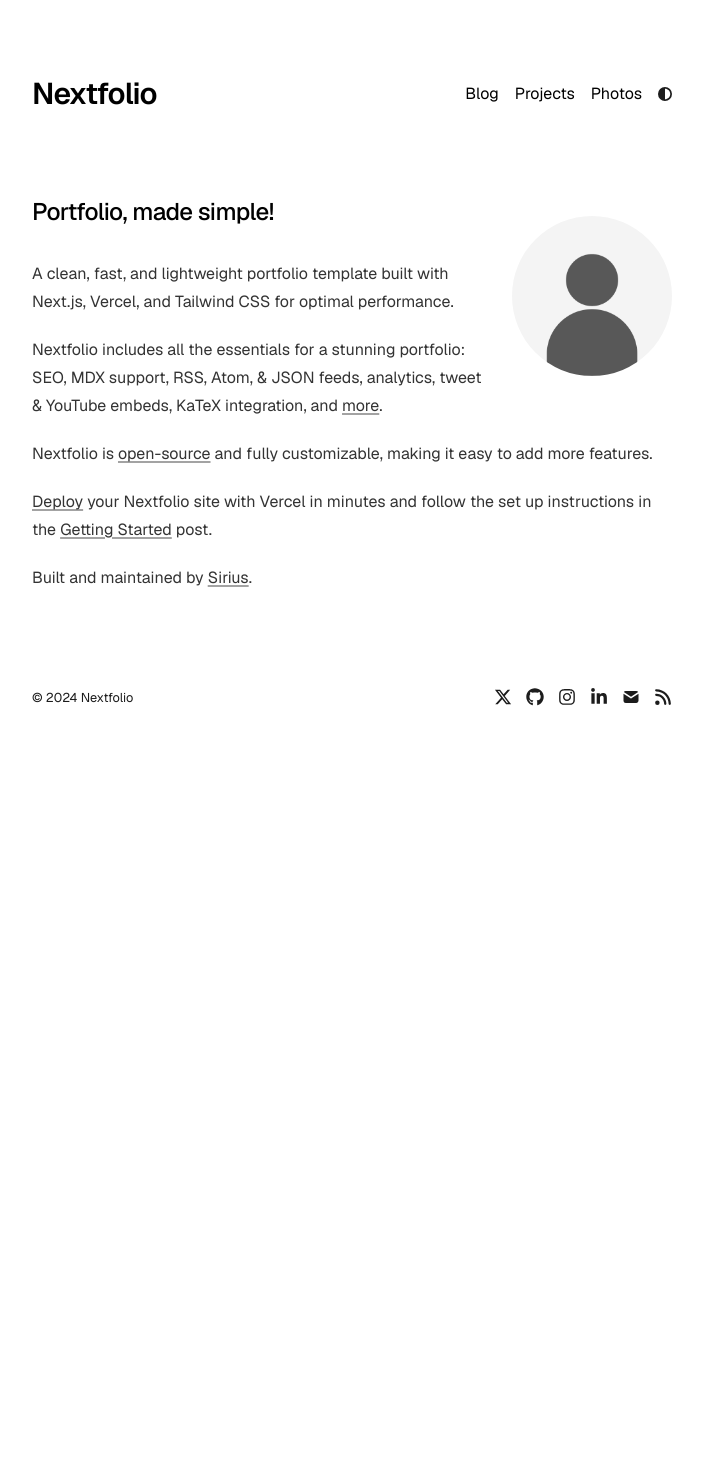
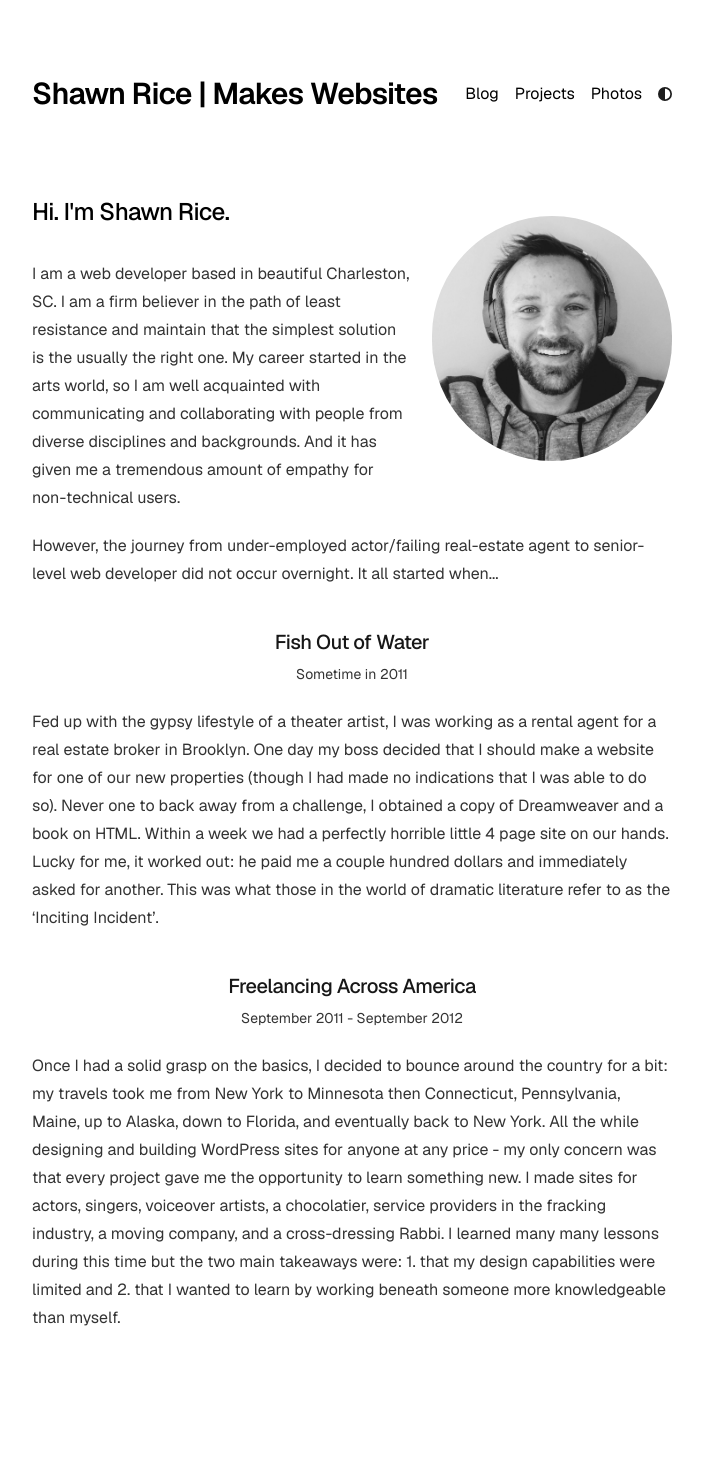
Before and after one commit to iamshawnrice/shawnricemakeswebsites-portfolio-site, a Next.js app: page / in a window 1280 px wide. Shown: the top 1458 px of the page, without its empty margins (288-991 px from the left). Before the commit the page ends 867 px from the top, so only its background shows below. Built offline with nearby package versions, Linux system fonts and the light colour scheme.

Commit message:
WIP - build out home page

```diff
--- a/app/config.ts
+++ b/app/config.ts
@@ -1,16 +1,14 @@
 export const metaData = {
-  baseUrl: "https://nextfolio-template.vercel.app/",
-  title: "Nextfolio",
+  baseUrl: "https://shawnricemakeswebsites.com",
+  title: "Shawn Rice | Makes Websites",
   name: "Sirius",
-  ogImage: "/opengraph-image.png",
+  ogImage: "/headshot.jpg",
   description:
-    "A clean, fast, and lightweight portfolio template built with Next.js, Vercel, and Tailwind CSS for optimal performance.",
+    "A frontend-focused Senior Software Engineer who believes in simplicity, the power of mentorship, the importance of code-review, the necessity of test coverage, and that every decision should be made with the user in mind. Based in Charleston, SC.",
 };
 
 export const socialLinks = {
-  twitter: "https://x.com/1tssirius",
-  github: "https://github.com/1msirius/Nextfolio",
-  instagram: "https://www.instagram.com/",
+  github: "https://github.com/iamshawnrice",
   linkedin: "https://www.linkedin.com/",
-  email: "mailto:example@gmail.com",
+  email: "mailto:iamshawnrice@gmail.com",
 };
--- a/app/page.tsx
+++ b/app/page.tsx
@@ -4,64 +4,84 @@
 export default function Page() {
   return (
     <section>
-      <a href={socialLinks.twitter} target="_blank">
+      <a href={socialLinks.linkedin} target="_blank">
         <Image
-          src="/profile.png"
+          src="/headshot.jpg"
           alt="Profile photo"
           className="rounded-full bg-gray-100 block lg:mt-5 mt-0 lg:mb-5 mb-10 mx-auto sm:float-right sm:ml-5 sm:mb-5 grayscale hover:grayscale-0"
           unoptimized
-          width={160}
-          height={160}
+          width={240}
+          height={240}
           priority
         />
       </a>
 
       <h1 className="mb-8 text-2xl font-medium tracking-tight">
-        Portfolio, made simple!
+        Hi. I'm Shawn Rice.
       </h1>
 
       <div className="prose prose-neutral dark:prose-invert">
         <p>
-          A clean, fast, and lightweight portfolio template built with Next.js,
-          Vercel, and Tailwind CSS for optimal performance.
+          I am a web developer based in beautiful Charleston, SC. I am a firm
+          believer in the path of least resistance and maintain that the
+          simplest solution is the usually the right one. My career started in
+          the arts world, so I am well acquainted with communicating and
+          collaborating with people from diverse disciplines and backgrounds.
+          And it has given me a tremendous amount of empathy for non-technical
+          users.
         </p>
         <p>
-          Nextfolio includes all the essentials for a stunning portfolio: SEO,
-          MDX support, RSS, Atom, & JSON feeds, analytics, tweet & YouTube
-          embeds, KaTeX integration, and{" "}
-          <a
-            target="_blank"
-            href="https://github.com/1msirius/Nextfolio?tab=readme-ov-file#features"
-          >
-            more
-          </a>
-          .
+          However, the journey from under-employed actor/failing
+          real-estate agent to senior-level web developer did not occur
+          overnight. It all started when...
         </p>
-        <p>
-          Nextfolio is{" "}
-          <a href={socialLinks.github} target="_blank">
-            open-source
-          </a>{" "}
-          and fully customizable, making it easy to add more features.
-        </p>
-        <p>
-          <a
-            href="https://vercel.com/new/clone?repository-url=https%3A%2F%2Fgithub.com%2F1msirius%2FNextfolio"
-            target="_blank"
-          >
-            Deploy
-          </a>{" "}
-          your Nextfolio site with Vercel in minutes and follow the set up
-          instructions in the{" "}
-          <a href="/blog/getting-started">Getting Started</a> post.
-        </p>
-        <p>
-          Built and maintained by{" "}
-          <a href="https://imsirius.xyz/" target="_blank">
-            Sirius
-          </a>
-          .
-        </p>
+
+        <div className="mb-8">
+          <header className="text-center">
+            <h2 className="mb-1 text-xl font-medium tracking-tight">
+              Fish Out of Water
+            </h2>
+            <small className="mb-2 text-sm">Sometime in 2011</small>
+          </header>
+
+          <p>
+            Fed up with the gypsy lifestyle of a theater artist, I was working as
+            a rental agent for a real estate broker in Brooklyn. One day my boss
+            decided that I should make a website for one of our new properties
+            (though I had made no indications that I was able to do so). Never one
+            to back away from a challenge, I obtained a copy of Dreamweaver and a
+            book on HTML. Within a week we had a perfectly horrible little 4 page
+            site on our hands. Lucky for me, it worked out: he paid me a couple
+            hundred dollars and immediately asked for another. This was what those
+            in the world of dramatic literature refer to as the ‘Inciting
+            Incident’.
+          </p>
+        </div>
+
+
+        <div className="mb-8">
+          <header className="text-center">
+            <h2 className="mb-1 text-xl font-medium tracking-tight">
+              Freelancing Across America
+            </h2>
+            <small className="mb-2 text-sm">September 2011 - September 2012</small>
+          </header>
+
+          <p>
+            Once I had a solid grasp on the basics, I decided to bounce around the
+            country for a bit: my travels took me from New York to Minnesota then
+            Connecticut, Pennsylvania, Maine, up to Alaska, down to Florida, and
+            eventually back to New York. All the while designing and building
+            WordPress sites for anyone at any price - my only concern was that
+            every project gave me the opportunity to learn something new. I made
+            sites for actors, singers, voiceover artists, a chocolatier, service
+            providers in the fracking industry, a moving company, and a
+            cross-dressing Rabbi. I learned many many lessons during this time but
+            the two main takeaways were: 1. that my design capabilities were
+            limited and 2. that I wanted to learn by working beneath someone more
+            knowledgeable than myself.
+          </p>
+        </div>
       </div>
     </section>
   );
```
Also changed, not shown: public/headshot.jpg (added).
